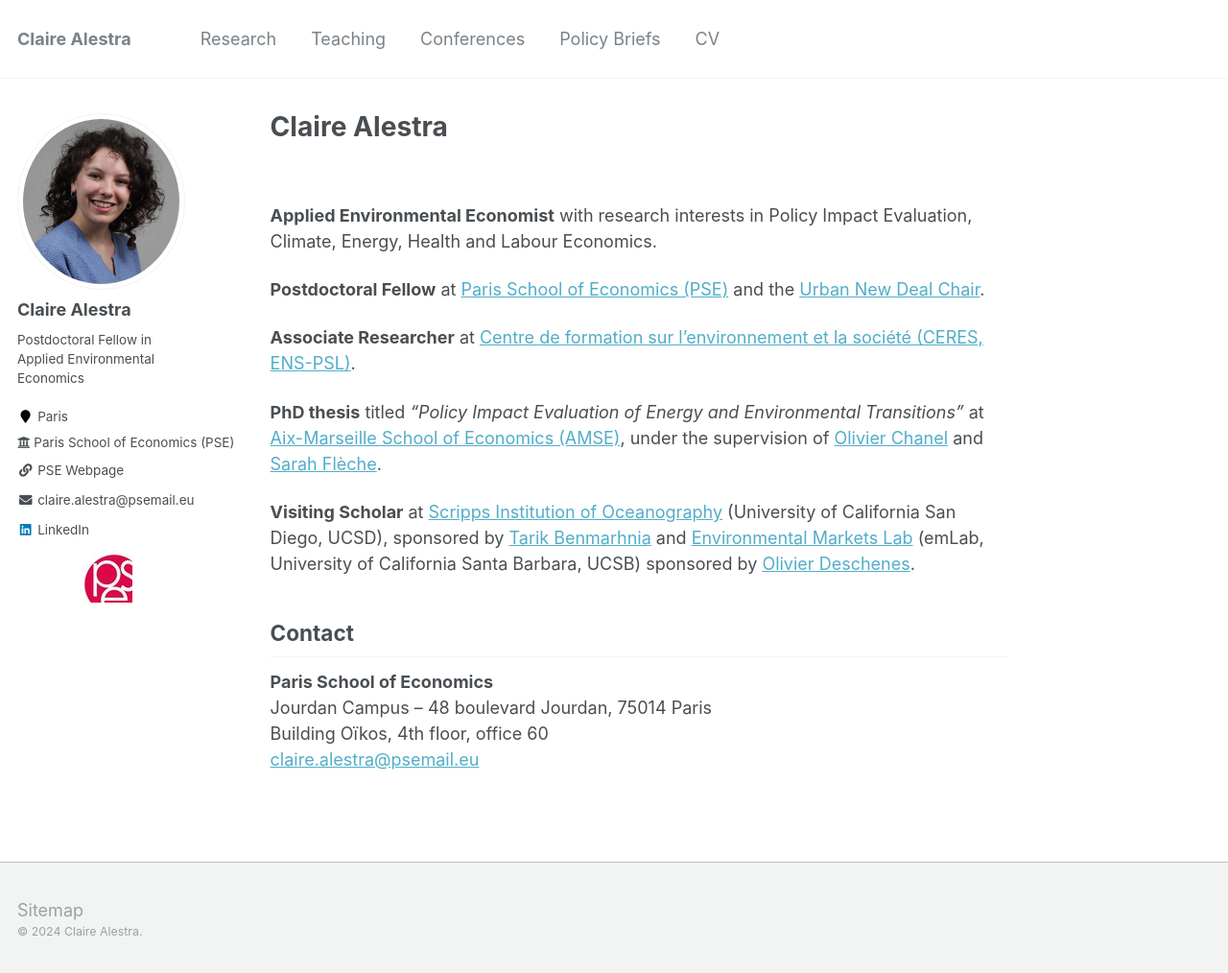
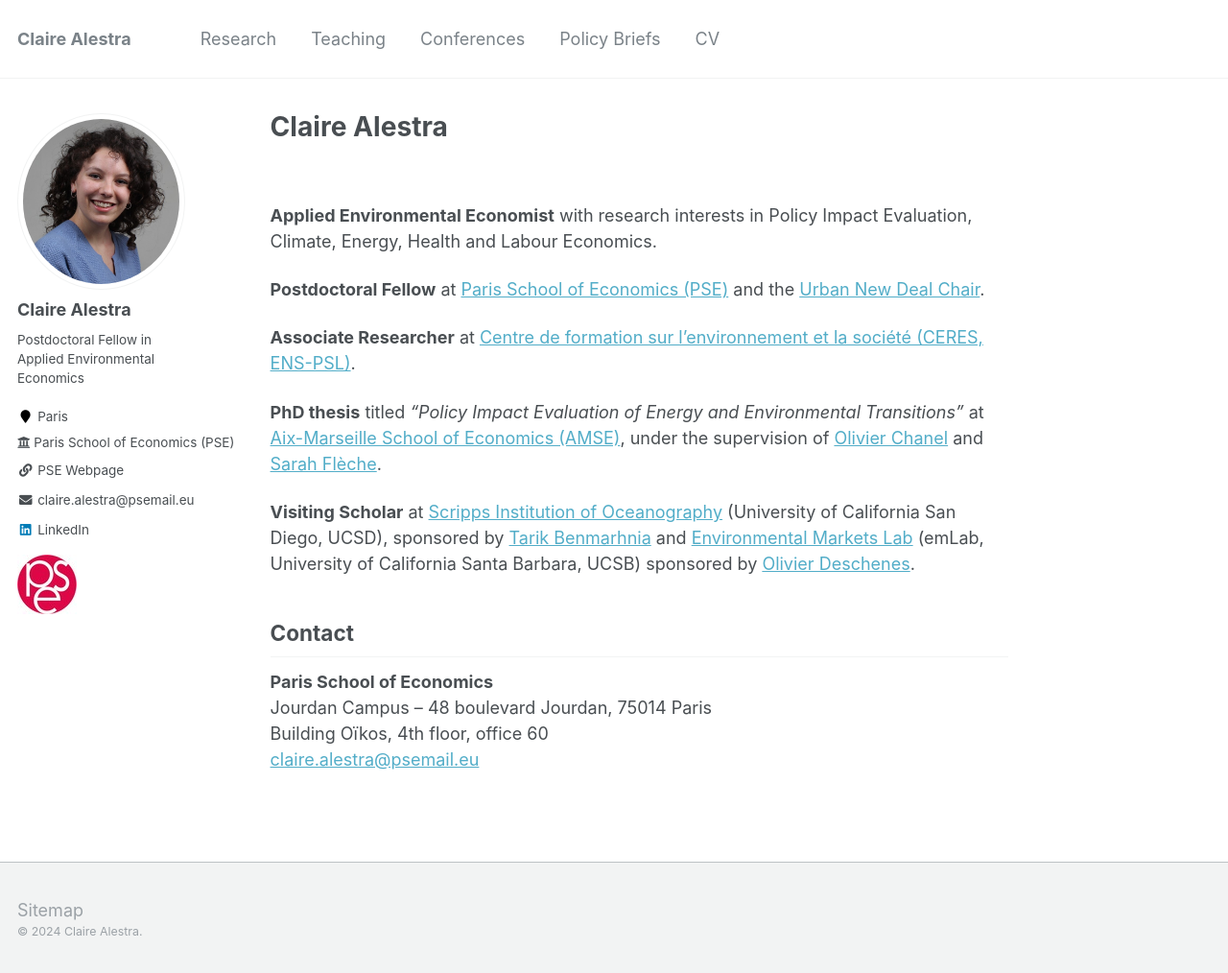
Before and after one commit to ClaireAlestra/ClaireAlestra.github.io, a Jekyll site: the page built from _pages/about.md, in a window 1280 px wide and 1017 px high. Shown: the top 1014 px of the window at 96% size. Built offline with Jekyll 4.4.1, drawn with Linux system fonts in a browser that asks for light colours.

Commit message:
Update author-profile.html

```diff
--- a/_includes/author-profile.html
+++ b/_includes/author-profile.html
@@ -122,4 +122,4 @@
   </div>
 </div>
 
-<p align="center"><iframe frameborder="0" style="pointer-events:none" width="50" height="50" src="/images/pse-logo-hd.jpg"></iframe></p>
+<p align="center"><iframe frameborder="0" style="pointer-events:none" src="/images/pse-logo-hd.jpg"></iframe></p>
```
